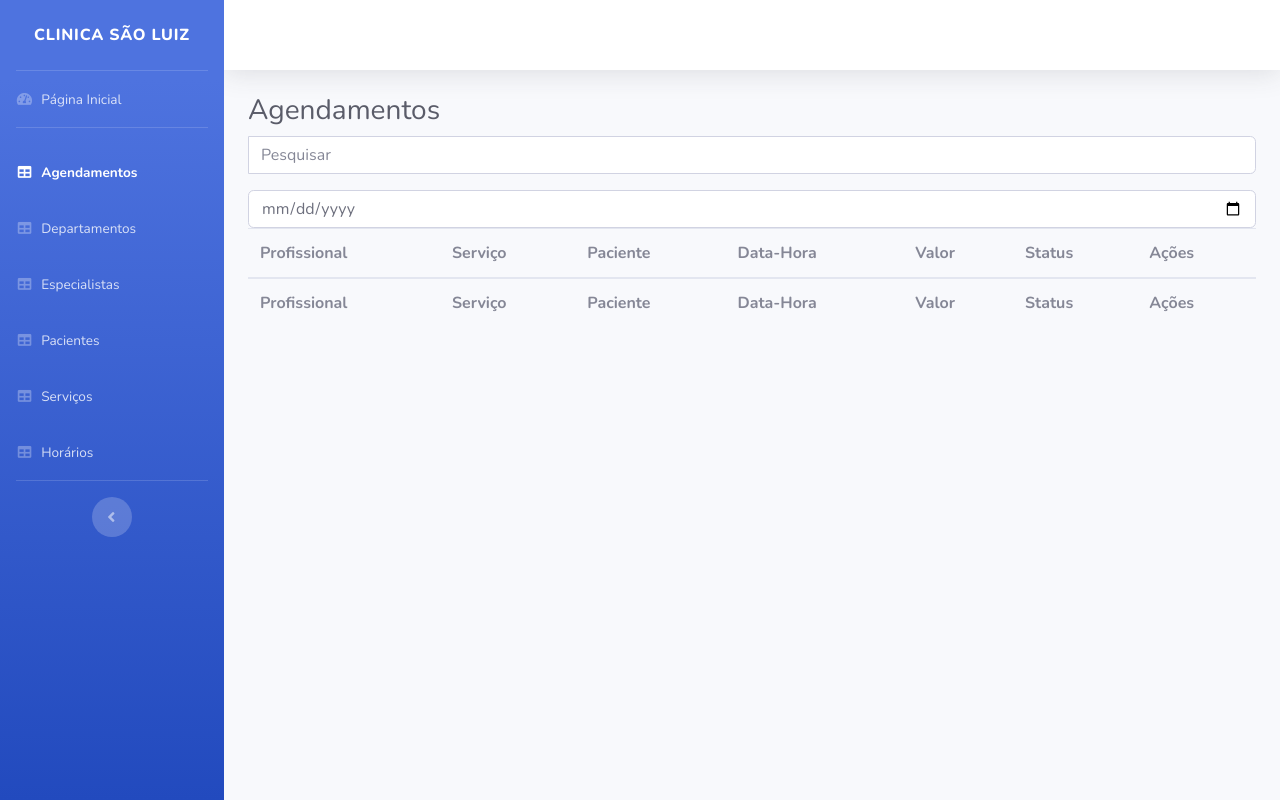
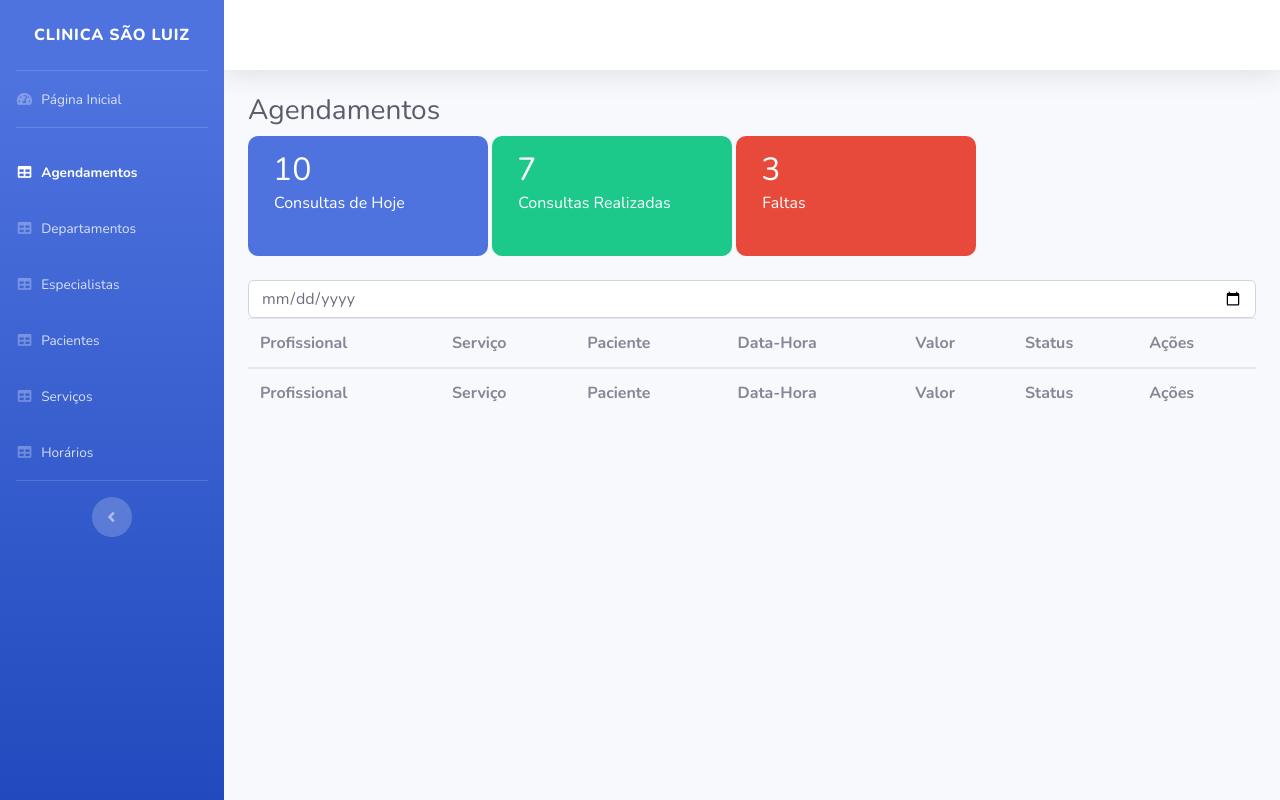
Before and after one commit to joaotelini/clinicaSaoLuiz, a PHP site: page /gerenciar-agendamento.php in a window 1280 px wide. Run offline with PHP 8.4, Linux system fonts and the light colour scheme; data comes from the database, SQL or seed files in the repository; data that the repository does not hold is empty; some libraries are stand-ins or nearby versions.

Commit message:
criando cards para a dashboard

```diff
--- a/clinica/cadastro.php
+++ b/clinica/cadastro.php
@@ -100,11 +100,6 @@
       </div>
 
       <div class="col-md-6">
-        <label for="inputEmail4" class="form-label">RG:</label>
-        <input type="text" name="rg" class="form-control" id="rg">
-      </div>
-
-      <div class="col-md-6">
         <label for="inputPassword4" class="form-label">Data de Nascimento:</label>
         <input type="date" name="data" class="form-control" id="data">
       </div>
--- a/dashboard/assets/css/main.css
+++ b/dashboard/assets/css/main.css
@@ -9,7 +9,27 @@
     box-shadow: 0px 0px 10px 0px #000;
 }
 
-body{
-    background-color: #000;
+.cards{
+    display: inline-block;
+    /* background-color: #1977cc; */
+    border-radius: 10px;
+    padding: 10px 10px 0px 10px;
+    margin-bottom: 3vh;
+    color: white;
+    box-sizing: border-box;
+    height: 15vh;
+    width: 30vh;
 
 }
+.section-cards{
+    width: 100%;
+}
+.cards h3 {
+    font-size: 1rem;
+    margin-top: -2vh;
+    margin-left: 2vh;
+}
+.cards p {
+    margin-left: 15px;
+    font-size: 2rem;
+}
--- a/dashboard/gerenciar-agendamento.php
+++ b/dashboard/gerenciar-agendamento.php
@@ -32,6 +32,7 @@
     <script src="https://cdnjs.cloudflare.com/ajax/libs/jquery.quicksearch/2.3.1/jquery.quicksearch.js"></script>
     <!-- <link rel="stylesheet" href="https://maxcdn.bootstrapcdn.com/bootstrap/3.3.7/css/bootstrap.min.css"> -->
     <link rel="shortcut icon" href="#">
+    <!-- <link rel="stylesheet" herf="./assets/css/main.css"> -->
 
 
 </head>
@@ -135,11 +136,25 @@
                     <!-- Page Heading -->
                     <h1 class="h3 mb-2 text-gray-800">Agendamentos</h1>
 
+                    <section class="section-cards">
+                        <div class="cards bg-primary">
+                            <p>10</p>
+                            <h3>Consultas de Hoje</h3>
+                        </div>
+                        <div class="cards bg-success">
+                            <p>7</p>
+                            <h3>Consultas Realizadas</h3>
+                        </div>
+                        <div class="cards bg-danger">
+                            <p>3</p>
+                            <h3>Faltas</h3>
+                        </div>
+                    </section>
                     <div class="table-responsive">
-                        <div class="form-group input-group">
+                        <!-- <div class="form-group input-group">
                             <span class="input-group-addon"><i class="glyphicon glyphicon-search"></i></span>
                             <input class="form-control" type="text" id="search" placeholder="Pesquisar">
-                        </div>
+                        </div> -->
                         <div>
                             <span class="input-group-addon"></span>
                             <input class="form-control" type="date" id="data-consulta" >
```
Also changed, not shown: Conexao/pacienteDAO.php (+15 -3 lines), Controller/cadastrar-paciente.php (+6 -4 lines), Model/paciente.php (+1 -13 lines), clinica/assets/js/paciente.js (+4 -5 lines), dashboard/assets/js/paciente.js (+10 -9 lines), dashboard/gerenciar-paciente.php (+9 -7 lines).
